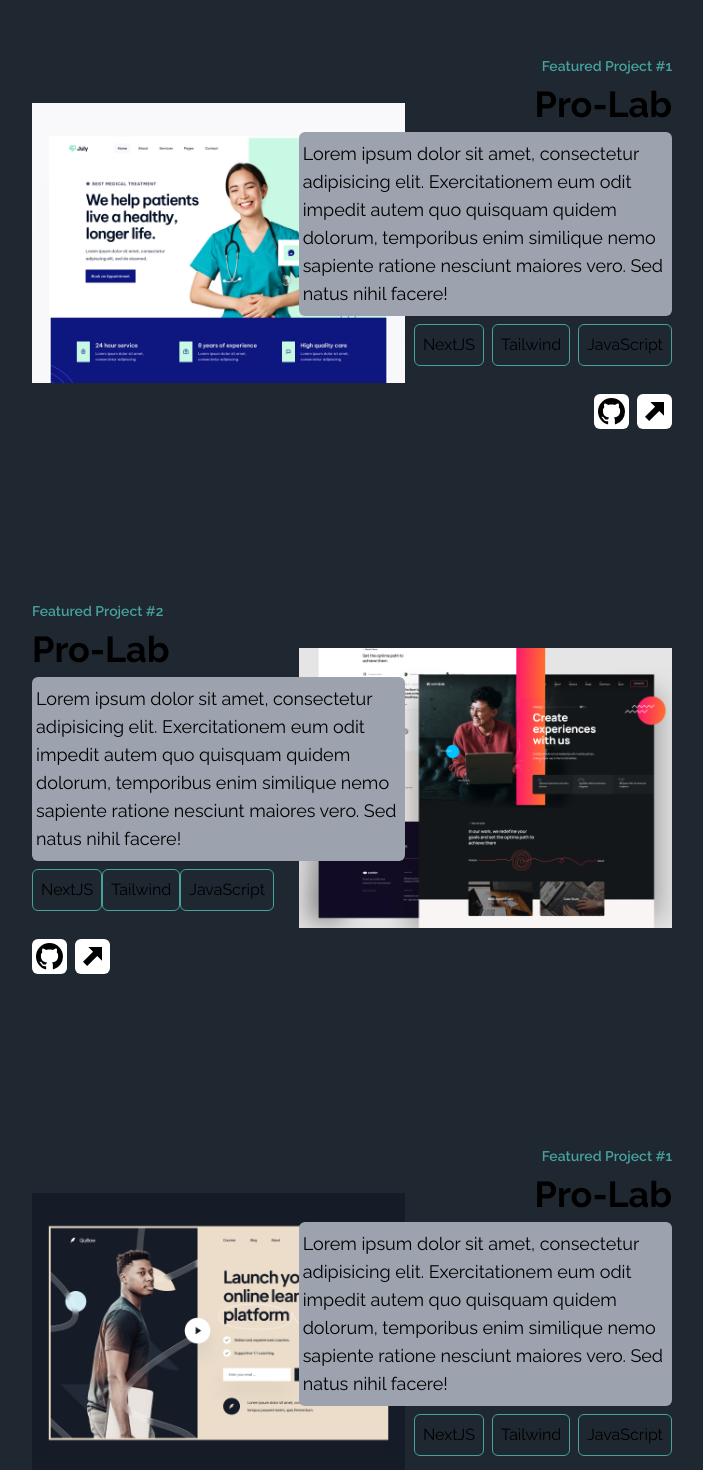
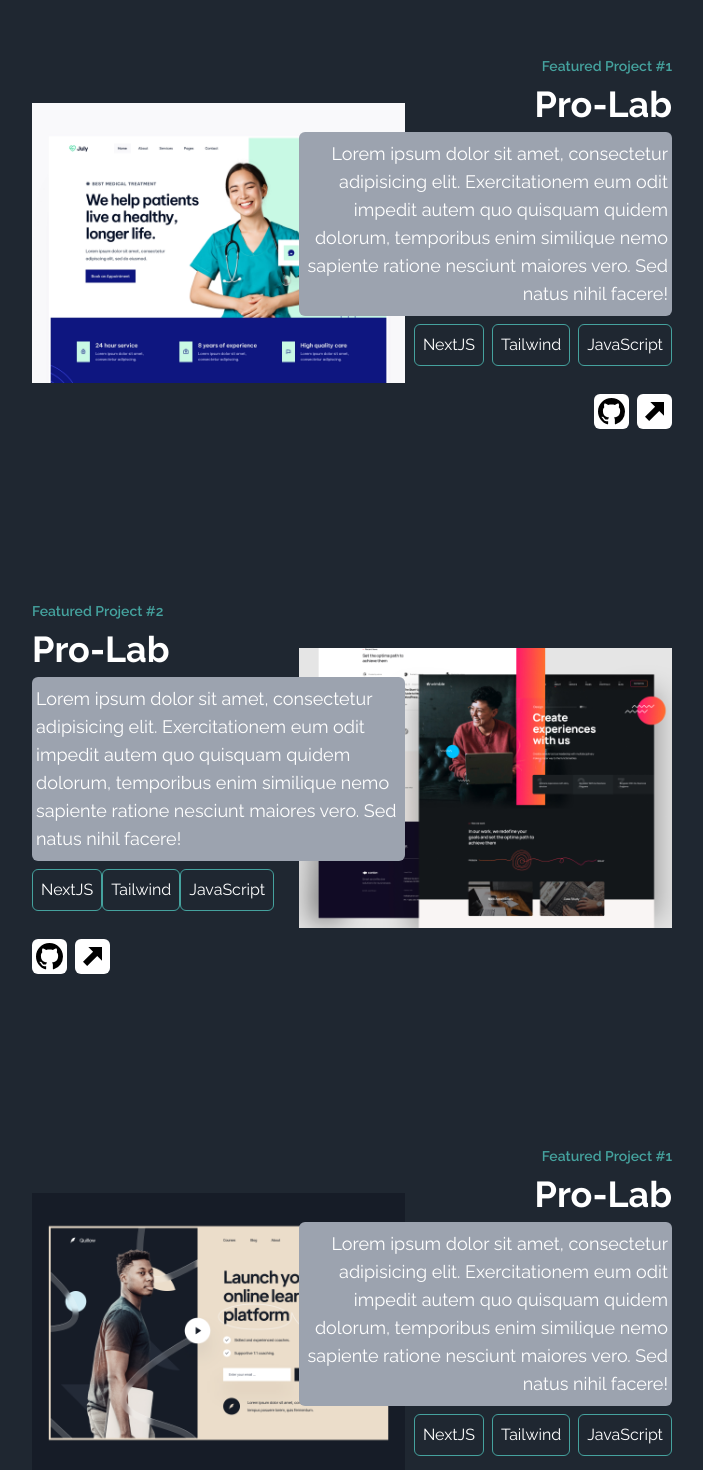
Before and after one commit to shalom99/Portfolio, a Next.js app: page / in a window 1280 px wide. Shown: the part 2520-3990 px from the top of the page, without its empty margins (288-991 px from the left). Built offline with nearby package versions, Linux system fonts and the light colour scheme.

Commit message:
fixed projects text color

```diff
--- a/app/components/Work.jsx
+++ b/app/components/Work.jsx
@@ -10,16 +10,16 @@ const Work = () => {
   return (
     <div name='work' className='w-full bg-[#1f2731]'>
       <div className='w-[95%] md:w-[90%] lg:w-[60%] xl:w-[50%] mx-auto py-5'>
-      <h1 className='text-4xl font-semibold py-5  '>Projects</h1>
+      <h1 className='text-4xl font-semibold py-5 text-white  '>Projects</h1>
       <div className='flex flex-col gap-5'>
 
 
       <div className='grid grid-cols-12'>
           <div className='row-span-full col-start-2 md:col-start-6 col-end-12 md:col-end-13 col-span-7 flex flex-col justify-center gap-2 py-2 z-10'>
             <h3 className='md:text-end text-sm font-semibold text-primary'>Featured Project #1</h3>
-            <h2 className='text-2xl md:text-4xl font-bold md:text-end'>Pro-Lab</h2>
-            <p className='md:text-lg rounded-md   md:bg-gray-400 py-2 px-1'>Lorem ipsum dolor sit amet, consectetur adipisicing elit. Exercitationem eum odit impedit autem quo quisquam quidem dolorum, temporibus enim similique nemo sapiente ratione nesciunt maiores vero. Sed natus nihil facere!</p>
-            <ul className='flex md:justify-end gap-2 mb-5'>
+            <h2 className='text-2xl md:text-4xl font-bold md:text-end text-white'>Pro-Lab</h2>
+            <p className='md:text-lg rounded-md text-white md:text-end md:bg-gray-400 py-2 px-1'>Lorem ipsum dolor sit amet, consectetur adipisicing elit. Exercitationem eum odit impedit autem quo quisquam quidem dolorum, temporibus enim similique nemo sapiente ratione nesciunt maiores vero. Sed natus nihil facere!</p>
+            <ul className='flex md:justify-end gap-2 mb-5 text-white'>
                 <li className='border border-primary rounded-md p-2'>NextJS </li>
                 <li className='border border-primary rounded-md p-2'>Tailwind </li>
                 <li className='border border-primary rounded-md p-2'>JavaScript </li>
@@ -40,9 +40,9 @@ const Work = () => {
         <div className='grid grid-cols-12'>
           <div className='row-span-full col-start-2 md:col-start-1 col-end-13 md:col-end-8 col-span-7 flex flex-col justify-center gap-2 py-2 z-10'>
             <h3 className='text-sm font-semibold text-primary'>Featured Project #2</h3>
-            <h2 className='text-2xl md:text-4xl font-bold '>Pro-Lab</h2>
-            <p className='md:text-lg rounded-md  md:bg-gray-400 py-2 px-1'>Lorem ipsum dolor sit amet, consectetur adipisicing elit. Exercitationem eum odit impedit autem quo quisquam quidem dolorum, temporibus enim similique nemo sapiente ratione nesciunt maiores vero. Sed natus nihil facere!</p>
-            <ul className='flex mb-5'>
+            <h2 className='text-2xl md:text-4xl text-white font-bold '>Pro-Lab</h2>
+            <p className='md:text-lg rounded-md text-white  md:bg-gray-400 py-2 px-1'>Lorem ipsum dolor sit amet, consectetur adipisicing elit. Exercitationem eum odit impedit autem quo quisquam quidem dolorum, temporibus enim similique nemo sapiente ratione nesciunt maiores vero. Sed natus nihil facere!</p>
+            <ul className='flex mb-5 text-white'>
                 <li className='border border-primary rounded-md p-2'>NextJS </li>
                 <li className='border border-primary rounded-md p-2'>Tailwind </li>
                 <li className='border border-primary rounded-md p-2'>JavaScript </li>
@@ -63,14 +63,14 @@ const Work = () => {
         <div className='grid grid-cols-12'>
           <div className='row-span-full col-start-2 md:col-start-6 col-end-12 md:col-end-13 col-span-7 flex flex-col justify-center gap-2 py-2 z-10'>
             <h3 className='md:text-end text-sm font-semibold text-primary'>Featured Project #1</h3>
-            <h2 className='text-2xl md:text-4xl font-bold md:text-end'>Pro-Lab</h2>
-            <p className='md:text-lg rounded-md   md:bg-gray-400 py-2 px-1'>Lorem ipsum dolor sit amet, consectetur adipisicing elit. Exercitationem eum odit impedit autem quo quisquam quidem dolorum, temporibus enim similique nemo sapiente ratione nesciunt maiores vero. Sed natus nihil facere!</p>
-            <ul className='flex md:justify-end gap-2 mb-5'>
+            <h2 className='text-2xl md:text-4xl text-white font-bold md:text-end'>Pro-Lab</h2>
+            <p className='md:text-lg rounded-md text-white md:text-end md:bg-gray-400 py-2 px-1'>Lorem ipsum dolor sit amet, consectetur adipisicing elit. Exercitationem eum odit impedit autem quo quisquam quidem dolorum, temporibus enim similique nemo sapiente ratione nesciunt maiores vero. Sed natus nihil facere!</p>
+            <ul className='flex md:justify-end  text-white gap-2 mb-5'>
                 <li className='border border-primary rounded-md p-2'>NextJS </li>
                 <li className='border border-primary rounded-md p-2'>Tailwind </li>
                 <li className='border border-primary rounded-md p-2'>JavaScript </li>
             </ul>
-            <div className='flex md:justify-end gap-2'>
+            <div className='flex md:justify-end  gap-2'>
                 <Link href="/"><BsGithub size={35} className='bg-white text-black rounded-md p-1 hover:bg-primary hover:scale-110 duration-500'/> </Link>
                 <Link href="/"> <ImArrowUpRight size={35} className='bg-white text-black p-2 rounded-md hover:bg-primary hover:scale-110 duration-500'/> </Link>
             </div>
--- a/app/globals.css
+++ b/app/globals.css
@@ -2,29 +2,8 @@
 @tailwind components;
 @tailwind utilities;
 
-:root {
-  --foreground-rgb: 0, 0, 0;
-  --background-start-rgb: 214, 219, 220;
-  --background-end-rgb: 255, 255, 255;
-}
 
-@media (prefers-color-scheme: dark) {
-  :root {
-    --foreground-rgb: 255, 255, 255;
-    --background-start-rgb: 0, 0, 0;
-    --background-end-rgb: 0, 0, 0;
-  }
-}
 
-body {
-  color: rgb(var(--foreground-rgb));
-  background: linear-gradient(
-      to bottom,
-      transparent,
-      rgb(var(--background-end-rgb))
-    )
-    rgb(var(--background-start-rgb));
-}
 
 
 
```
